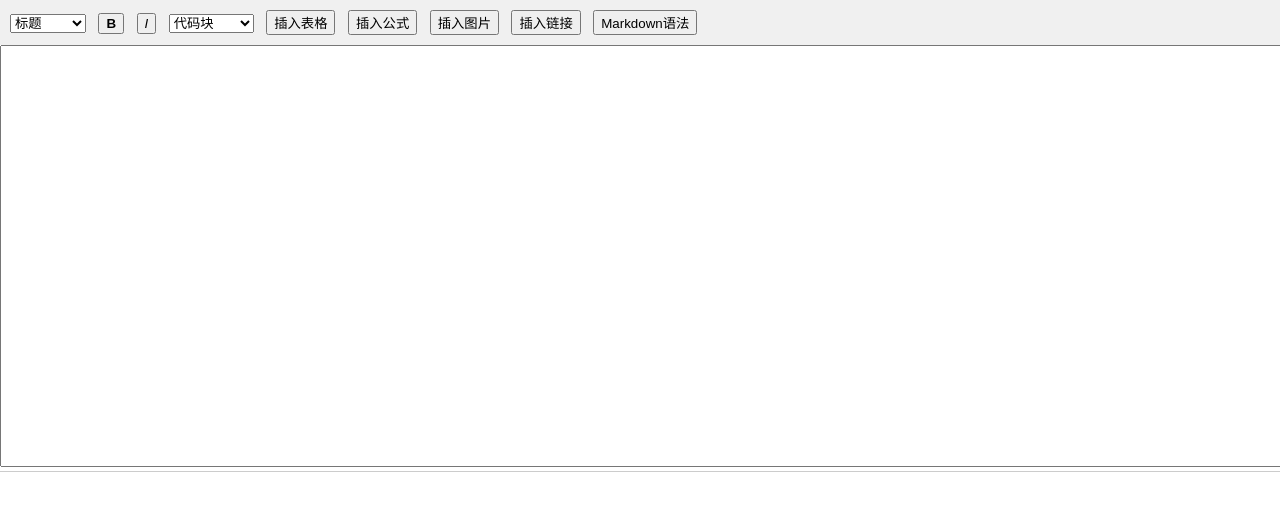
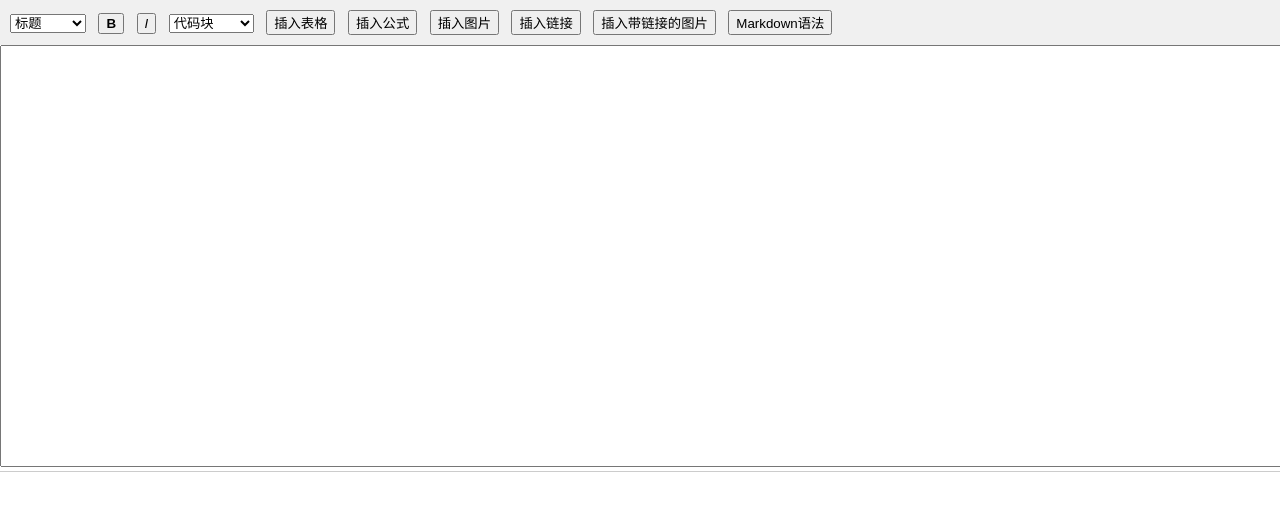
Before and after one commit to lszrfyx/Markdown-edit, a plain HTML site: page index.html in a window 1280 px wide. Shown: the top 506 px of the page. Drawn offline with nearby package versions, Linux system fonts and the light colour scheme.

Commit message:
Update index.html

```diff
--- a/index.html
+++ b/index.html
@@ -32,7 +32,6 @@
 </head>
 <body>
 <div id="toolbar">
-    <!-- 多级标题 -->
     <select id="heading-select">
         <option value="">标题</option>
         <option value="# ">一级标题</option>
@@ -61,6 +60,7 @@
     <button onclick="showFormulaModal()">插入公式</button>
     <button onclick="insertImage()">插入图片</button>
     <button onclick="insertLink()">插入链接</button>
+    <button onclick="insertLinkedImage()">插入带链接的图片</button>
     <button onclick="openMarkdownGuide()">Markdown语法</button>
 </div>
 <textarea id="editor"></textarea>
@@ -224,7 +224,17 @@ function insertLink() {
     }
 }
 
-// Markdown语法按钮，直接新标签页打开官方语法
+// 插入带链接的图片
+function insertLinkedImage() {
+    const imageUrl = prompt('请输入图片URL：');
+    if (!imageUrl) return;
+    const alt = prompt('请输入图片描述（可选）：') || '';
+    const linkUrl = prompt('请输入要跳转的链接URL：');
+    if (!linkUrl) return;
+    insertAtCursor(`[![${alt}](${imageUrl})](${linkUrl})`);
+}
+
+// Markdown语法按钮
 function openMarkdownGuide() {
     window.open('https://www.markdownguide.org/basic-syntax/', '_blank');
 }
```
